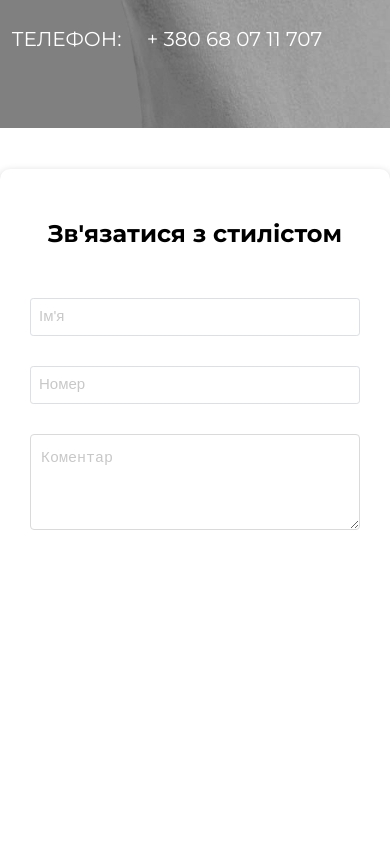
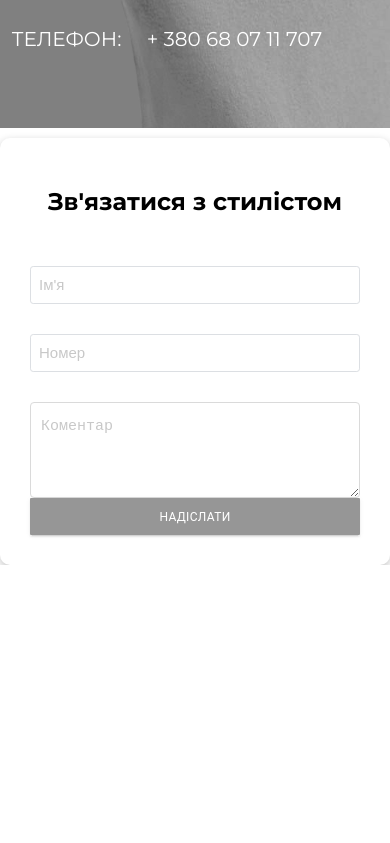
Before and after one commit to Tolik9924/SELECTION_SERVICES, a React (Vite) app: page / in a window 390 px wide. Shown: the part 7101-7944 px from the top of the page. After the commit the page ends 7666 px from the top, so only its background shows below. Built offline with nearby package versions, Linux system fonts and the light colour scheme.

Commit message:
make form for mobiles

```diff
--- a/src/App.module.css
+++ b/src/App.module.css
@@ -13,3 +13,27 @@
 .Img{
     width: 100%;
 }
+
+.connectForm {
+    display: none;
+}
+
+@media (max-width: 1024px) {
+    .connectForm {
+        display: block;
+        margin: 0 auto;
+        width: 100%;
+        background: #a0a0a0;
+        display: flex;
+        justify-content: center;
+        box-sizing: border-box;
+        padding: 30px 30px;
+    }
+}
+
+@media (max-width: 480px) {
+    .connectForm {
+        background: #fff;
+        padding: 0;
+    }
+}
--- a/src/App.tsx
+++ b/src/App.tsx
@@ -178,7 +178,9 @@ function App() {
         />
       </div>
       <Consult />
-      <ConnectForm />
+      <div className={styles.connectForm}>
+        <ConnectForm />
+      </div>
     </div>
   );
 }
--- a/src/ui-components/connect-form/ConnectForm.tsx
+++ b/src/ui-components/connect-form/ConnectForm.tsx
@@ -46,6 +46,11 @@ export const ConnectForm = () => {
       });
 
       const data = await res.json();
+      setFormData({
+        name: "",
+        phone: "",
+        message: "",
+      });
 
       if (!res.ok) {
         throw new Error(data.description || "Error sending message");
@@ -55,10 +60,7 @@ export const ConnectForm = () => {
     }
   };
 
-  console.log("FORM DATA NAME: ", formData.name.length);
-
   return (
-    <div className={styles.connectContainer}>
     <form onSubmit={handleSubmit} className={styles.form}>
       <h2 className={styles.title}>Зв'язатися з стилістом</h2>
       <div className={styles.content}>
@@ -123,6 +125,5 @@ export const ConnectForm = () => {
         </div>
       </div>
     </form>
-    </div>
   );
 };
--- a/src/ui-components/connect-form/connectForm.module.css
+++ b/src/ui-components/connect-form/connectForm.module.css
@@ -8,13 +8,19 @@
 .form {
   width: 500px;
   height: 550px;
-  margin-top: 8%;
+  /* margin-top: 8%; */
   display: flex;
   flex-direction: column;
   border-radius: 10px;
   padding: 50px;
   box-sizing: border-box;
   box-shadow: rgba(0, 0, 0, 0.24) 0px 3px 8px;
+  background: #fff;
+}
+
+.title {
+  color: #000;
+  text-align: center;
 }
 
 .content {
--- a/src/ui-components/consult/Consult.tsx
+++ b/src/ui-components/consult/Consult.tsx
@@ -1,4 +1,5 @@
 import { Image } from "../Image/Image";
+import { ConnectForm } from "../connect-form/ConnectForm";
 import img10 from "../../assets/10_img.png";
 
 import styles from "./consult.module.css";
@@ -22,6 +23,9 @@ export const Consult = () => {
         <p className={styles.mobilePhone}>
           ТЕЛЕФОН: <span className={styles.number}>+ 380 68 07 11 707</span>
         </p>
+        <div className={styles.connectContainer}>
+          <ConnectForm />
+        </div>
       </div>
       <Image className={styles.image} src={img10} alt="img10" />
     </div>
--- a/src/ui-components/consult/consult.module.css
+++ b/src/ui-components/consult/consult.module.css
@@ -63,6 +63,10 @@
     height: 956px;
   }
 
+  .connectContainer {
+    display: none;
+  }
+
   .image {
     width: 100%;
     height: 956px;
```
Lines whose indentation alone changed are shown as unchanged.
